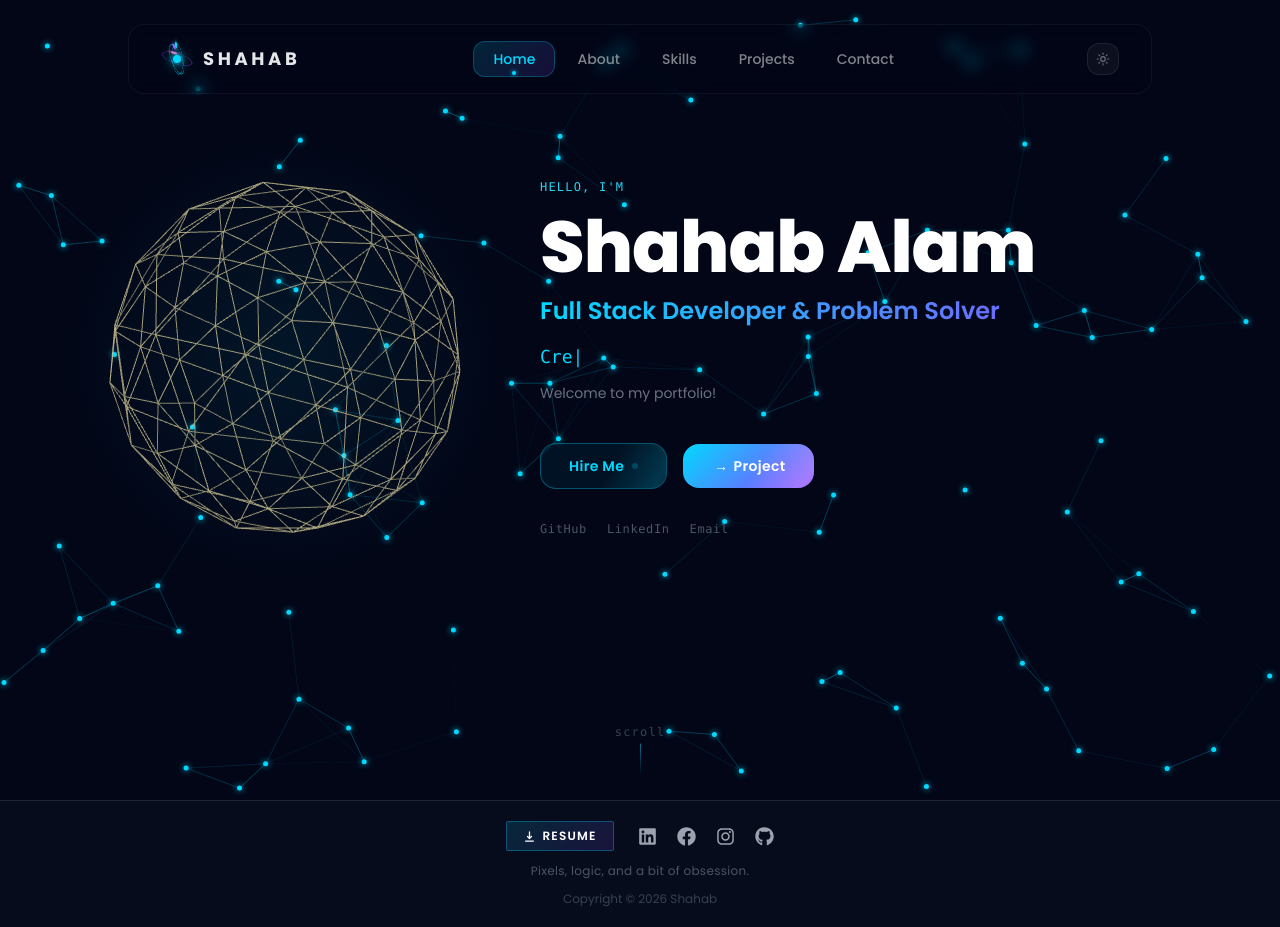
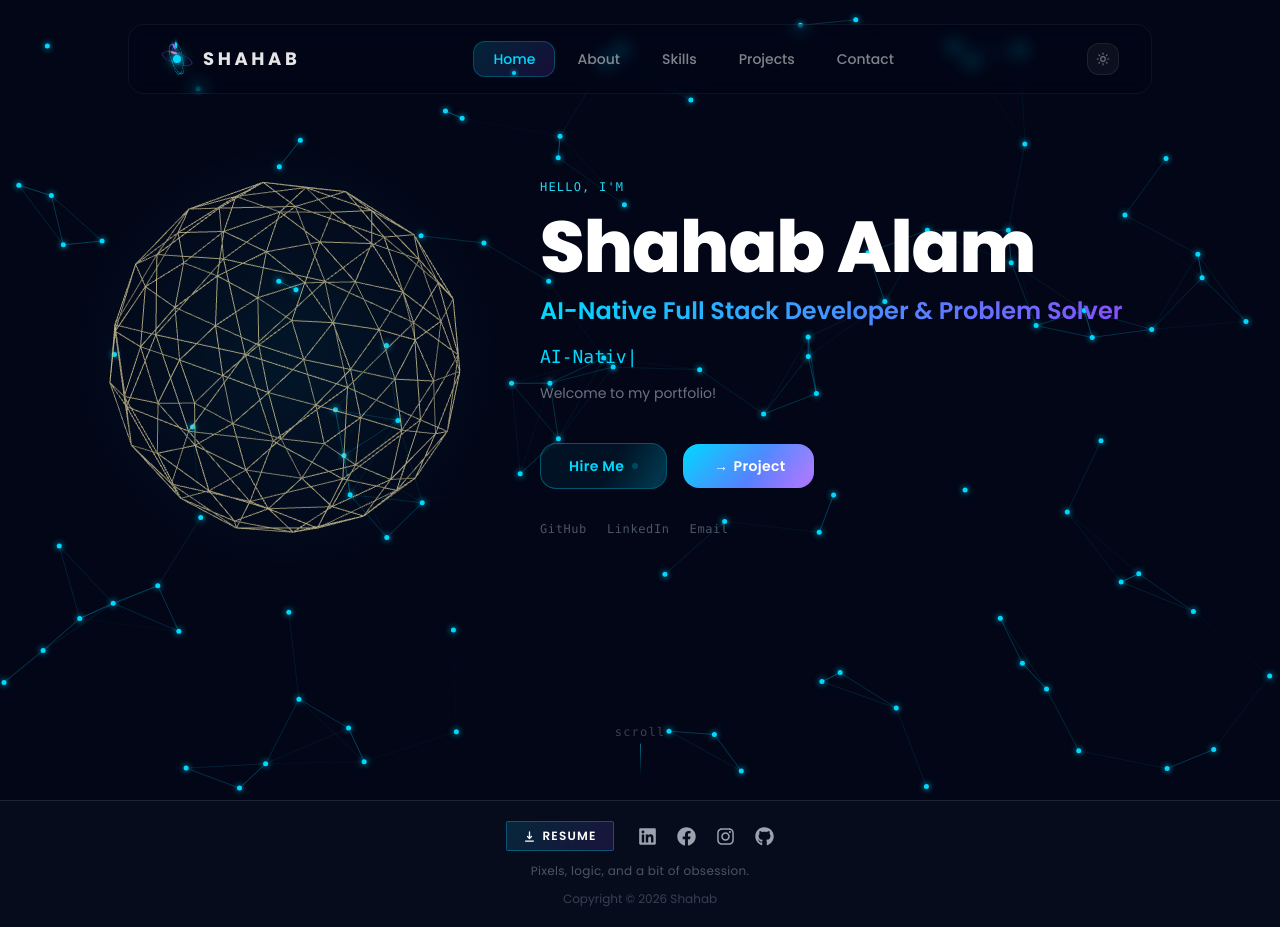
Before and after one commit to shahab-011/portfolio-2026, a React app: page / in a window 1280 px wide. Built offline with nearby package versions, Linux system fonts and the light colour scheme; the HTML template or start-up script is replaced by a standard one.

Commit message:
Update About section bio summary and add DSA problem solving paragraph

```diff
--- a/src/data/portfolio.js
+++ b/src/data/portfolio.js
@@ -1,8 +1,8 @@
 export const personalInfo = {
   name: 'SHAHAB',
   fullName: 'Shahab Alam',
-  tagline: 'Full Stack Developer & Problem Solver',
-  roles: ['Full Stack MERN Developer', 'Creative Developer', 'Problem Solver'],
+  tagline: 'AI-Native Full Stack Developer & Problem Solver',
+  roles: ['AI-Native Full Stack Developer', 'Full Stack MERN Developer', 'Gen AI & Prompt Engineer', 'Problem Solver (300+ LeetCode)'],
   welcome: 'Welcome to my portfolio!',
   email: 'shahabalam2512@gmail.com',
   phone: '+91-9709422890',
@@ -11,7 +11,9 @@ export const personalInfo = {
   instagram: 'https://www.instagram.com/shahab_._._._/',
   facebook: 'https://www.facebook.com/profile.php?id=100009311674862',
   summary:
-    'Full Stack MERN Developer with strong foundation in Data Structures, Algorithms, and scalable system design. Experienced in building end-to-end web applications with secure authentication, optimized performance, and clean architecture. Solved 300+ problems on LeetCode demonstrating strong problem-solving skills.',
+    'AI-Native Full Stack Developer with expertise in building scalable web applications and integrating Generative AI solutions into real-world products. Proficient in OpenAI API, LangChain, React, Node.js, AWS, Docker, and CI/CD pipelines. Strong problem-solving. Passionate about leveraging emerging technologies to develop impactful, user-centric software solutions and drive innovation.',
+  dsaSummary:
+    'Strong problem-solving mindset with high proficiency in Data Structures and Algorithms (DSA). Solved 300+ problems on LeetCode and competitive programming platforms, demonstrating deep understanding of core algorithmic patterns, optimization, dynamic programming, graphs, and scalable system design.',
   education: {
     degree: 'B.Tech in Computer Science Engineering',
     college: 'St Thomas College of Engineering and Technology',
--- a/src/pages/About.jsx
+++ b/src/pages/About.jsx
@@ -134,9 +134,12 @@ export default function About() {
               >
                 {personalInfo.fullName}
               </h3>
-              <p className="text-cyan-400 text-sm font-mono mb-4">Full Stack MERN Developer</p>
+              <p className="text-cyan-400 text-sm font-mono mb-4">AI-Native Full Stack Developer</p>
+              <p className="text-gray-300 leading-relaxed mb-4 text-sm md:text-base">
+                {personalInfo.summary}
+              </p>
               <p className="text-gray-300 leading-relaxed mb-6 text-sm md:text-base">
-                {personalInfo.summary}
+                {personalInfo.dsaSummary}
               </p>
 
               {/* Education */}
```
